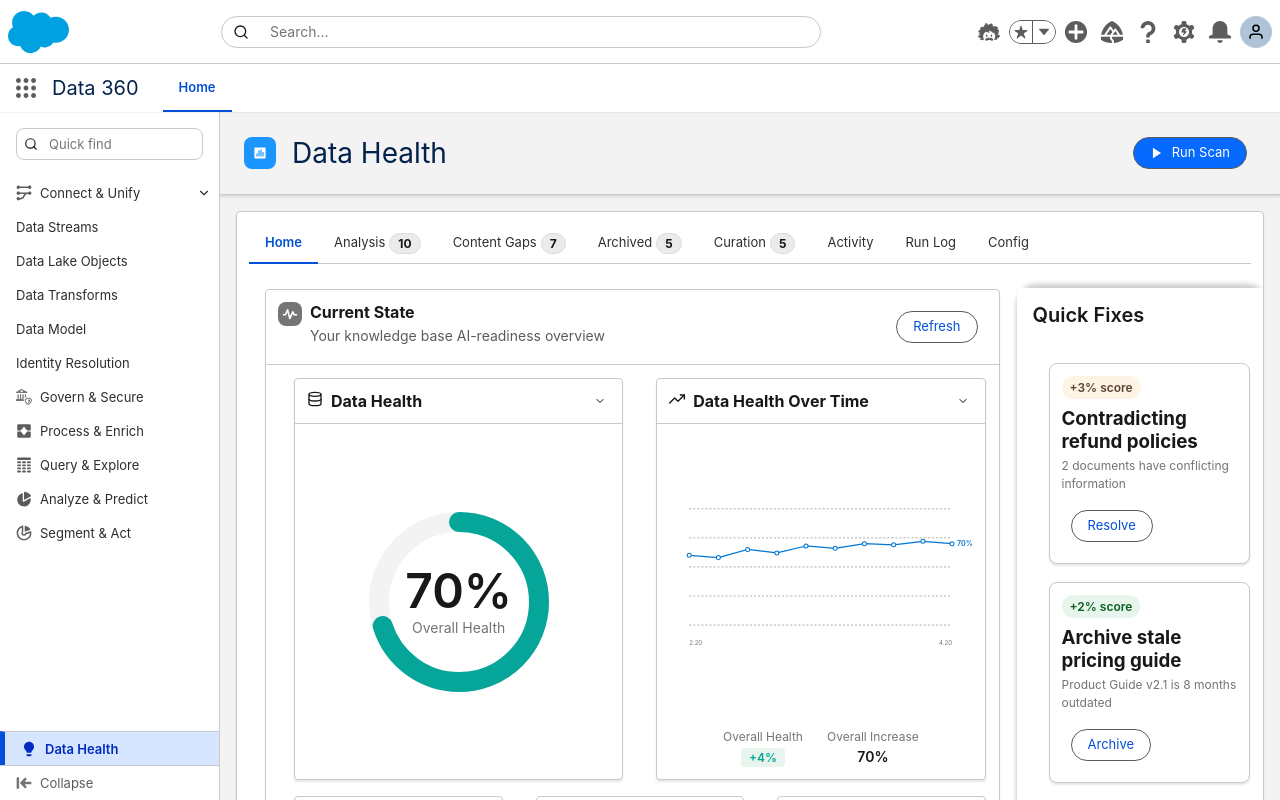
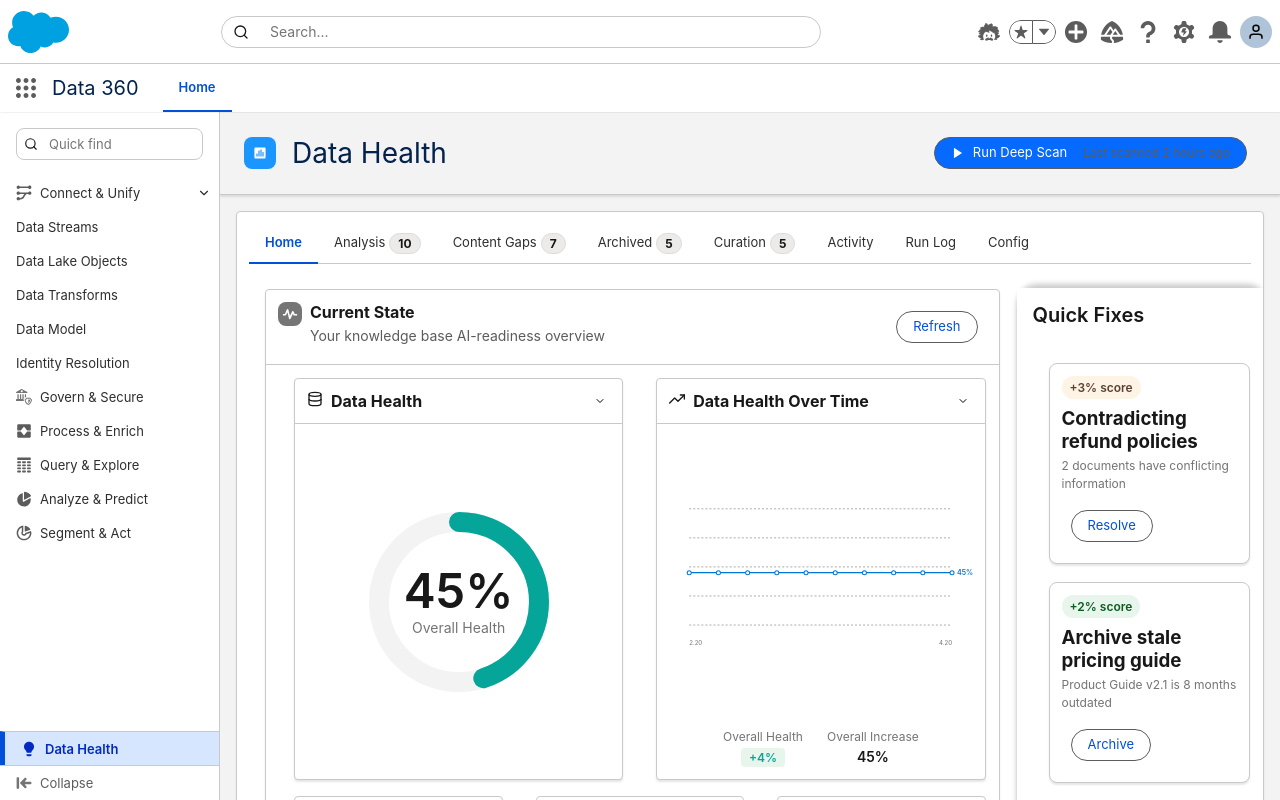
Before and after one commit to NoamVin602/TEST_Agent-ready-data, a Next.js app: page / in a window 1280 px wide. Built offline with nearby package versions, Linux system fonts and the light colour scheme.

Commit message:
Add Day Zero stage configuration and update components to use stage-based data

```diff
--- a/app/components/shared/PageHeader.tsx
+++ b/app/components/shared/PageHeader.tsx
@@ -2,6 +2,7 @@
 
 import { MetricsIcon, PlayIcon } from "../../lib/slds-icons";
 import { Spinner } from "./Spinner";
+import { getStageConfig } from "../../lib/stage-config";
 
 interface PageHeaderProps {
   onRunScan: () => void;
@@ -9,6 +10,9 @@ interface PageHeaderProps {
 }
 
 export function PageHeader({ onRunScan, isScanning }: PageHeaderProps) {
+  const config = getStageConfig();
+  const isDayZero = config.stage === 'day0';
+
   return (
     <div
       className="slds-page-header slds-page-header_record-home"
@@ -82,7 +86,16 @@ export function PageHeader({ onRunScan, isScanning }: PageHeaderProps) {
                     color="var(--slds-g-color-accent-2, #0250d9)"
                     className="slds-button__icon slds-button__icon_left"
                   />
-                  <span>Run Scan</span>
+                  <span>{isDayZero ? 'Run Deep Scan' : 'Run Scan'}</span>
+                  {isDayZero && (
+                    <span style={{
+                      fontSize: 'var(--slds-g-font-scale-neg-1, 12px)',
+                      color: 'var(--slds-g-color-on-surface-1, #5c5c5c)',
+                      marginLeft: 'var(--slds-g-spacing-2, 8px)'
+                    }}>
+                      Last scanned {config.lastScanTime}
+                    </span>
+                  )}
                 </>
               )}
             </button>
--- a/app/components/views/AnalysisView.tsx
+++ b/app/components/views/AnalysisView.tsx
@@ -1,11 +1,12 @@
 "use client";
 
-import { forwardRef, useState } from "react";
+import { forwardRef, useState, useMemo } from "react";
 import { motion } from "framer-motion";
 import { IssueCategory } from "./HomeView";
 import { SeverityBadge } from "../analysis/SeverityBadge";
 import { DocumentPreviewModal } from "../shared/DocumentPreviewModal";
 import { AIIcon, ChevronDownIcon, FilterIcon } from "../../lib/slds-icons";
+import { getStageConfig } from "../../lib/stage-config";
 
 interface AnalysisViewProps {
   initialCategory?: IssueCategory;
@@ -24,71 +25,124 @@ const FILTER_TABS: { id: FilterType; label: string }[] = [
   { id: "sensitive-data", label: "Sensitive Data" },
 ];
 
-const MOCK_ISSUES = [
-  {
-    id: "1",
-    title: "Conflicting refund policy",
+// Generate issues based on stage configuration
+function generateIssuesFromConfig() {
+  const config = getStageConfig();
+  const issues: Array<{
+    id: string;
+    title: string;
+    type: string;
+    severity: "high" | "medium" | "low";
+    docs: number;
+    owner?: string;
+    detected?: string;
+    authoritative?: string;
+    action?: string;
+    scoreImpact?: number;
+  }> = [];
+
+  // Day Zero: Show critical issues
+  if (config.stage === 'day0') {
+    // PII Issues (Critical - 15 articles)
+    if (config.issues.pii > 0) {
+      issues.push({
+        id: "pii-1",
+        title: "PII Detected in 15 Articles",
+        type: "Sensitive Data",
+        severity: "high",
+        docs: config.issues.pii,
+        owner: "Privacy Team",
+        action: "Apply redaction policy to all similar instances?",
+        scoreImpact: 20
+      });
+    }
+
+    // Contradictions
+    if (config.issues.contradictions > 0) {
+      issues.push({
+        id: "contradiction-1",
+        title: "Conflicting Specifications: Compact Solar Panel Output",
         type: "Contradiction",
-    severity: "high" as const,
-    docs: 2,
-    owner: "Sarah Chen",
-    detected: "14-day window",
-    authoritative: "30-day guarantee",
-    action: "Update Customer Support FAQ and Q3 Sales Playbook to 30 days.",
-  },
-  {
-    id: "2",
+        severity: "high",
+        docs: config.issues.contradictions,
+        owner: "Engineering",
+        detected: "Web Manual: 200W",
+        authoritative: "Engineering PDF Spec: 150W",
+        action: "Use 'Ask an Expert' to confirm correct specification.",
+        scoreImpact: 10
+      });
+    }
+
+    // Outdated
+    if (config.issues.outdated > 0) {
+      issues.push({
+        id: "outdated-1",
         title: "Deprecated API references",
         type: "Outdated",
-    severity: "high" as const,
-    docs: 1,
+        severity: "high",
+        docs: config.issues.outdated,
         owner: "Mike Wilson",
-  },
-  {
-    id: "3",
+      });
+    }
+
+    // Duplicates
+    if (config.issues.duplicates > 0) {
+      issues.push({
+        id: "duplicate-1",
+        title: "Duplicate pricing information",
+        type: "Duplicate",
+        severity: "medium",
+        docs: config.issues.duplicates,
+      });
+    }
+
+    // Drafts
+    if (config.issues.drafts > 0) {
+      issues.push({
+        id: "draft-1",
         title: "[WIP] New Feature Documentation",
         type: "Draft/Incomplete",
-    severity: "high" as const,
-    docs: 1,
+        severity: "high",
+        docs: config.issues.drafts,
         owner: "Dev Team",
-  },
-  {
-    id: "4",
-    title: "PII detected: Customer email addresses",
-    type: "Sensitive Data",
-    severity: "high" as const,
-    docs: 1,
-    owner: "Privacy Team",
-  },
-  {
-    id: "5",
-    title: "Employee salary data in shared doc",
-    type: "Sensitive Data",
-    severity: "high" as const,
-    docs: 1,
-    owner: "HR Team",
-  },
-  {
-    id: "6",
-    title: "API credentials exposed in documentation",
-    type: "Sensitive Data",
-    severity: "high" as const,
-    docs: 1,
-    owner: "Security",
-  },
-  {
-    id: "7",
-    title: "Platform Guide needs splitting",
-    type: "Draft/Incomplete",
-    severity: "medium" as const,
-    docs: 1,
-  },
-];
+      });
+    }
+  } else if (config.stage === 'goal') {
+    // Goal: Show resolved/minor issues
+    if (config.issues.outdated > 0) {
+      issues.push({
+        id: "outdated-minor",
+        title: "Minor: One outdated reference found",
+        type: "Outdated",
+        severity: "low",
+        docs: config.issues.outdated,
+        owner: "System",
+      });
+    }
+  } else if (config.stage === 'continuous') {
+    // Continuous: Show content gaps
+    if (config.issues.contentGaps > 0) {
+      issues.push({
+        id: "gap-1",
+        title: "Content Gap: Inverter Maintenance",
+        type: "Content Gap",
+        severity: "high",
+        docs: 120, // Unanswered queries
+        owner: "System",
+        action: "Generate draft content based on 120 unanswered queries.",
+      });
+    }
+  }
+
+  return issues;
+}
 
 export const AnalysisView = forwardRef<HTMLDivElement, AnalysisViewProps>(
   ({ initialCategory }, ref) => {
     const [activeFilter, setActiveFilter] = useState<FilterType>("all");
-    const [expandedIssues, setExpandedIssues] = useState<string[]>(["1"]);
+    const config = getStageConfig();
+    const allIssues = useMemo(() => generateIssuesFromConfig(), []);
+    const [expandedIssues, setExpandedIssues] = useState<string[]>([allIssues[0]?.id || ""]);
     const [isModalOpen, setIsModalOpen] = useState(false);
     const [selectedDocument, setSelectedDocument] = useState<{
       title: string;
@@ -104,7 +158,7 @@ export const AnalysisView = forwardRef<HTMLDivElement, AnalysisViewProps>(
       );
     };
 
-    const filteredIssues = MOCK_ISSUES.filter((issue) => {
+    const filteredIssues = allIssues.filter((issue) => {
       if (activeFilter === "all") return true;
       const typeMap: Record<string, FilterType> = {
         "Contradiction": "contradiction",
@@ -118,7 +172,7 @@ export const AnalysisView = forwardRef<HTMLDivElement, AnalysisViewProps>(
       return typeMap[issue.type] === activeFilter;
     });
 
-    const handleViewDocumentPreview = (issue: typeof MOCK_ISSUES[0]) => {
+    const handleViewDocumentPreview = (issue: typeof allIssues[0]) => {
       setSelectedDocument({
         title: issue.title,
         content: `This is a preview of the document related to "${issue.title}".\n\n${issue.action || "No additional action details available."}\n\nDocument Type: ${issue.type}\nOwner: ${issue.owner || "Unassigned"}\nNumber of Documents: ${issue.docs}`,
@@ -167,7 +221,7 @@ export const AnalysisView = forwardRef<HTMLDivElement, AnalysisViewProps>(
               whiteSpace: 'nowrap',
             }}
           >
-            50+ items • Sorted by Severity • Updated a few seconds ago
+            {allIssues.length}+ items • Sorted by Severity • Updated {config.lastScanTime}
           </p>
 
           {/* Right Section - Action Buttons */}
@@ -426,6 +480,7 @@ export const AnalysisView = forwardRef<HTMLDivElement, AnalysisViewProps>(
                       >
                         {issue.title}
                       </h3>
+                      <div style={{ display: 'flex', alignItems: 'center', gap: 'var(--slds-g-spacing-2)', flexWrap: 'wrap', marginTop: '2px' }}>
                         <p
                           style={{
                             fontFamily: 'var(--slds-g-font-family)',
@@ -433,11 +488,27 @@ export const AnalysisView = forwardRef<HTMLDivElement, AnalysisViewProps>(
                             fontWeight: 'var(--slds-g-font-weight-4)', // 400 Regular
                             lineHeight: 'var(--slds-g-line-height-body-base)', // 18px from Figma
                             color: 'var(--slds-g-color-on-surface-1)', // #5C5C5C
-                          margin: '2px 0 0 0',
+                            margin: 0,
                           }}
                         >
                           {issue.type} • {issue.docs} {issue.docs === 1 ? 'doc' : 'docs'} • Owner: {issue.owner || 'Unassigned'}
                         </p>
+                        {issue.scoreImpact && (
+                          <span
+                            className="slds-badge"
+                            style={{
+                              backgroundColor: 'rgba(6, 165, 154, 0.1)',
+                              color: '#06A59A',
+                              fontSize: 'var(--slds-g-font-scale-neg-1, 12px)',
+                              fontWeight: 'var(--slds-g-font-weight-6, 590)',
+                              padding: '2px var(--slds-g-spacing-2, 8px)',
+                              borderRadius: 'var(--slds-g-radius-border-1, 4px)',
+                            }}
+                          >
+                            +{issue.scoreImpact} points
+                          </span>
+                        )}
+                      </div>
                     </div>
 
                     {/* Severity Badge */}
--- a/app/components/views/HomeView.tsx
+++ b/app/components/views/HomeView.tsx
@@ -8,6 +8,7 @@ import { MetricCard } from "../dashboard/MetricCard";
 import { RecentActivityTable } from "../dashboard/RecentActivityTable";
 import { QuickFixesSidebar } from "../shared/QuickFixesSidebar";
 import { Spinner } from "../shared/Spinner";
+import { getStageConfig } from "../../lib/stage-config";
 
 export type IssueCategory =
   | "all"
@@ -22,29 +23,23 @@ interface HomeViewProps {
   onMetricClick?: (category: IssueCategory) => void;
 }
 
-// Sample data
-const chartData = [
-  { date: "2.20", value: 60 },
-  { date: "2.27", value: 58 },
-  { date: "3.06", value: 65 },
-  { date: "3.13", value: 62 },
-  { date: "3.20", value: 68 },
-  { date: "3.27", value: 66 },
-  { date: "4.03", value: 70 },
-  { date: "4.10", value: 69 },
-  { date: "4.17", value: 72 },
-  { date: "4.20", value: 70 }
-];
+// Get stage configuration
+const stageConfig = getStageConfig();
 
-const metricsData = [
+export function HomeView({ onMetricClick }: HomeViewProps) {
+  const [isRefreshing, setIsRefreshing] = React.useState(false);
+  const config = React.useMemo(() => getStageConfig(), []);
+
+  // Build metrics data from stage config
+  const metricsData = React.useMemo(() => [
     {
       id: "contradictions",
       category: "contradictions" as IssueCategory,
       title: "Contradictions",
-    value: 0,
-    change: -4,
-    changeLabel: "last 30 days",
-    trend: "down" as const,
+      value: config.issues.contradictions,
+      change: config.stage === 'day0' ? 0 : -4,
+      changeLabel: config.stage === 'day0' ? "found" : "last 30 days",
+      trend: config.stage === 'day0' ? "neutral" as const : "down" as const,
       icon: AlertTriangleIcon,
       colorClass: {
         background: "rgba(194, 57, 52, 0.1)",
@@ -55,10 +50,10 @@ const metricsData = [
       id: "outdated",
       category: "outdated" as IssueCategory,
       title: "Outdated",
-    value: 0,
-    change: -4,
-    changeLabel: "last 30 days",
-    trend: "down" as const,
+      value: config.issues.outdated,
+      change: config.stage === 'day0' ? 0 : -4,
+      changeLabel: config.stage === 'day0' ? "found" : "last 30 days",
+      trend: config.stage === 'day0' ? "neutral" as const : "down" as const,
       icon: ClockIcon,
       colorClass: {
         background: "rgba(254, 147, 57, 0.1)",
@@ -69,10 +64,10 @@ const metricsData = [
       id: "duplicates",
       category: "duplicates" as IssueCategory,
       title: "Duplicates",
-    value: 0,
-    change: 1.3,
-    changeLabel: "vs last 30 days",
-    trend: "up" as const,
+      value: config.issues.duplicates,
+      change: config.stage === 'day0' ? 0 : 1.3,
+      changeLabel: config.stage === 'day0' ? "found" : "vs last 30 days",
+      trend: config.stage === 'day0' ? "neutral" as const : "up" as const,
       icon: CopyIcon,
       colorClass: {
         background: "rgba(254, 147, 57, 0.1)",
@@ -83,10 +78,10 @@ const metricsData = [
       id: "drafts",
       category: "drafts" as IssueCategory,
       title: "Drafts/WIP",
-    value: 0,
-    change: 12.3,
-    changeLabel: "vs last 30 days",
-    trend: "up" as const,
+      value: config.issues.drafts,
+      change: config.stage === 'day0' ? 0 : 12.3,
+      changeLabel: config.stage === 'day0' ? "found" : "vs last 30 days",
+      trend: config.stage === 'day0' ? "neutral" as const : "up" as const,
       icon: FileEditIcon,
       colorClass: {
         background: "rgba(254, 147, 57, 0.1)",
@@ -97,10 +92,10 @@ const metricsData = [
       id: "content-gaps",
       category: "content-gaps" as IssueCategory,
       title: "Content Gaps",
-    value: 3,
-    change: 12.3,
-    changeLabel: "vs last 30 days",
-    trend: "up" as const,
+      value: config.issues.contentGaps,
+      change: config.stage === 'day0' ? 0 : 12.3,
+      changeLabel: config.stage === 'day0' ? "found" : "vs last 30 days",
+      trend: config.stage === 'day0' ? "neutral" as const : "up" as const,
       icon: SearchIcon,
       colorClass: {
         background: "rgba(254, 147, 57, 0.1)",
@@ -111,8 +106,8 @@ const metricsData = [
       id: "enrichments",
       category: "enrichments" as IssueCategory,
       title: "Enrichments",
-    value: 3,
-    change: 3,
+      value: config.stage === 'continuous' ? 3 : 0,
+      change: config.stage === 'continuous' ? 3 : 0,
       changeLabel: "vs last 30 days",
       trend: "up" as const,
       icon: SparklesIcon,
@@ -121,45 +116,7 @@ const metricsData = [
         text: "var(--slds-g-color-success-base-50)"
       }
     }
-];
-
-const recentActivityData = [
-  {
-    id: 1,
-    actionType: "Auto-fixed issues & notified owner",
-    description: "6 fixed, 4 escalated",
-    actor: "System",
-    timestamp: "Nov 12 2025, 14:35",
-    impactScore: "+5"
-  },
-  {
-    id: 2,
-    actionType: "Created new content...",
-    description: "SSO with Okta Setup Guide",
-    actor: "Sarah Chen",
-    timestamp: "Nov 12 2025, 11:12",
-    impactScore: "+3"
-  },
-  {
-    id: 3,
-    actionType: "Resolved contradiction",
-    description: "Refund Policy",
-    actor: "Sarah Chen",
-    timestamp: "Nov 12 2025, 8:45",
-    impactScore: "+18"
-  },
-  {
-    id: 4,
-    actionType: "Label",
-    description: "Label",
-    actor: "Label",
-    timestamp: "Nov 11 2025, 19:55",
-    impactScore: "+7"
-  }
-];
-
-export function HomeView({ onMetricClick }: HomeViewProps) {
-  const [isRefreshing, setIsRefreshing] = React.useState(false);
+  ], [config]);
 
   const handleRefresh = async () => {
     setIsRefreshing(true);
@@ -282,7 +239,7 @@ export function HomeView({ onMetricClick }: HomeViewProps) {
                     </div>
                   </div>
                   <div className="slds-card__body slds-card__body_inner slds-card__body_full-height">
-                    <DataHealthDonut percentage={70} />
+                    <DataHealthDonut percentage={config.healthScore} />
                   </div>
                 </article>
               </div>
@@ -310,7 +267,7 @@ export function HomeView({ onMetricClick }: HomeViewProps) {
                     </div>
                   </div>
                   <div className="slds-card__body slds-card__body_inner slds-card__body_full-height">
-                    <DataHealthLineChart data={chartData} currentValue={70} />
+                    <DataHealthLineChart data={config.chartData} currentValue={config.healthScore} />
                   </div>
                 </article>
               </div>
@@ -337,7 +294,7 @@ export function HomeView({ onMetricClick }: HomeViewProps) {
         </article>
 
         {/* Recent Activity - Already wrapped in SLDS Card by RecentActivityTable */}
-        <RecentActivityTable activities={recentActivityData} />
+        <RecentActivityTable activities={config.recentActivity} />
       </div>
 
       {/* Right Column - Quick Fixes Panel (25%) */}
--- /dev/null
+++ b/app/lib/stage-config.ts
@@ -0,0 +1,204 @@
+/**
+ * Stage Configuration System
+ * Manages different stages of the Data Health user story:
+ * - day0: Initial state after first scan (45/100 score, critical issues)
+ * - goal: Goal achievement state (95/100 score, issues resolved)
+ * - continuous: Continuous improvement state (content gaps, unanswered queries)
+ */
+
+export type StageType = 'day0' | 'goal' | 'continuous';
+
+export interface StageConfig {
+  stage: StageType;
+  healthScore: number;
+  theme: 'warning' | 'success' | 'info';
+  lastScanTime: string;
+  issues: {
+    contradictions: number;
+    outdated: number;
+    duplicates: number;
+    drafts: number;
+    contentGaps: number;
+    pii: number;
+  };
+  recentActivity: Array<{
+    id: number;
+    actionType: string;
+    description: string;
+    actor: string;
+    timestamp: string;
+    impactScore: string;
+  }>;
+  chartData: Array<{ date: string; value: number }>;
+}
+
+// Day Zero Configuration - Initial State
+export const DAY_ZERO_CONFIG: StageConfig = {
+  stage: 'day0',
+  healthScore: 45,
+  theme: 'warning',
+  lastScanTime: '2 hours ago',
+  issues: {
+    contradictions: 2,
+    outdated: 5,
+    duplicates: 3,
+    drafts: 1,
+    contentGaps: 0,
+    pii: 15, // Critical: PII detected in 15 articles
+  },
+  recentActivity: [
+    {
+      id: 1,
+      actionType: 'Health Scan Completed',
+      description: 'Initial scan completed - 45/100 score',
+      actor: 'System',
+      timestamp: '2 hours ago',
+      impactScore: '0'
+    }
+  ],
+  chartData: [
+    { date: '2.20', value: 45 },
+    { date: '2.27', value: 45 },
+    { date: '3.06', value: 45 },
+    { date: '3.13', value: 45 },
+    { date: '3.20', value: 45 },
+    { date: '3.27', value: 45 },
+    { date: '4.03', value: 45 },
+    { date: '4.10', value: 45 },
+    { date: '4.17', value: 45 },
+    { date: '4.20', value: 45 }
+  ]
+};
+
+// Goal Achievement Configuration - Score 95/100
+export const GOAL_CONFIG: StageConfig = {
+  stage: 'goal',
+  healthScore: 95,
+  theme: 'success',
+  lastScanTime: '1 hour ago',
+  issues: {
+    contradictions: 0,
+    outdated: 1,
+    duplicates: 0,
+    drafts: 0,
+    contentGaps: 0,
+    pii: 0,
+  },
+  recentActivity: [
+    {
+      id: 1,
+      actionType: 'PII Masked',
+      description: '15 articles verified and secured',
+      actor: 'System',
+      timestamp: '3 hours ago',
+      impactScore: '+20'
+    },
+    {
+      id: 2,
+      actionType: 'Conflict Resolved',
+      description: 'Prioritized Engineering PDF over Web Manual',
+      actor: 'Laura (Expert)',
+      timestamp: '5 hours ago',
+      impactScore: '+10'
+    },
+    {
+      id: 3,
+      actionType: 'Outdated Content Archived',
+      description: '5 articles archived',
+      actor: 'John',
+      timestamp: '1 day ago',
+      impactScore: '+15'
+    },
+    {
+      id: 4,
+      actionType: 'Duplicates Removed',
+      description: '3 duplicate entries removed',
+      actor: 'System',
+      timestamp: '1 day ago',
+      impactScore: '+5'
+    }
+  ],
+  chartData: [
+    { date: '2.20', value: 45 },
+    { date: '2.27', value: 50 },
+    { date: '3.06', value: 65 },
+    { date: '3.13', value: 70 },
+    { date: '3.20', value: 75 },
+    { date: '3.27', value: 80 },
+    { date: '4.03', value: 85 },
+    { date: '4.10', value: 90 },
+    { date: '4.17', value: 93 },
+    { date: '4.20', value: 95 }
+  ]
+};
+
+// Continuous Improvement Configuration
+export const CONTINUOUS_CONFIG: StageConfig = {
+  stage: 'continuous',
+  healthScore: 95,
+  theme: 'info',
+  lastScanTime: '30 minutes ago',
+  issues: {
+    contradictions: 0,
+    outdated: 0,
+    duplicates: 0,
+    drafts: 1,
+    contentGaps: 3,
+    pii: 0,
+  },
+  recentActivity: [
+    {
+      id: 1,
+      actionType: 'Content Gap Identified',
+      description: 'Inverter Maintenance - 120 unanswered queries',
+      actor: 'System',
+      timestamp: '2 hours ago',
+      impactScore: '0'
+    },
+    {
+      id: 2,
+      actionType: 'Draft Content Generated',
+      description: 'Inverter Maintenance Guide (AI-generated)',
+      actor: 'System',
+      timestamp: '1 hour ago',
+      impactScore: '+3'
+    },
+    {
+      id: 3,
+      actionType: 'Draft Assigned for Review',
+      description: 'Assigned to Laura for expert review',
+      actor: 'John',
+      timestamp: '45 minutes ago',
+      impactScore: '0'
+    }
+  ],
+  chartData: [
+    { date: '2.20', value: 45 },
+    { date: '2.27', value: 50 },
+    { date: '3.06', value: 65 },
+    { date: '3.13', value: 70 },
+    { date: '3.20', value: 75 },
+    { date: '3.27', value: 80 },
+    { date: '4.03', value: 85 },
+    { date: '4.10', value: 90 },
+    { date: '4.17', value: 93 },
+    { date: '4.20', value: 95 }
+  ]
+};
+
+/**
+ * Get stage configuration based on environment variable or default to 'day0'
+ */
+export function getStageConfig(): StageConfig {
+  const stage = (process.env.NEXT_PUBLIC_STAGE as StageType) || 'day0';
+
+  switch (stage) {
+    case 'goal':
+      return GOAL_CONFIG;
+    case 'continuous':
+      return CONTINUOUS_CONFIG;
+    case 'day0':
+    default:
+      return DAY_ZERO_CONFIG;
+  }
+}
```
Lines whose indentation alone changed are shown as unchanged.
